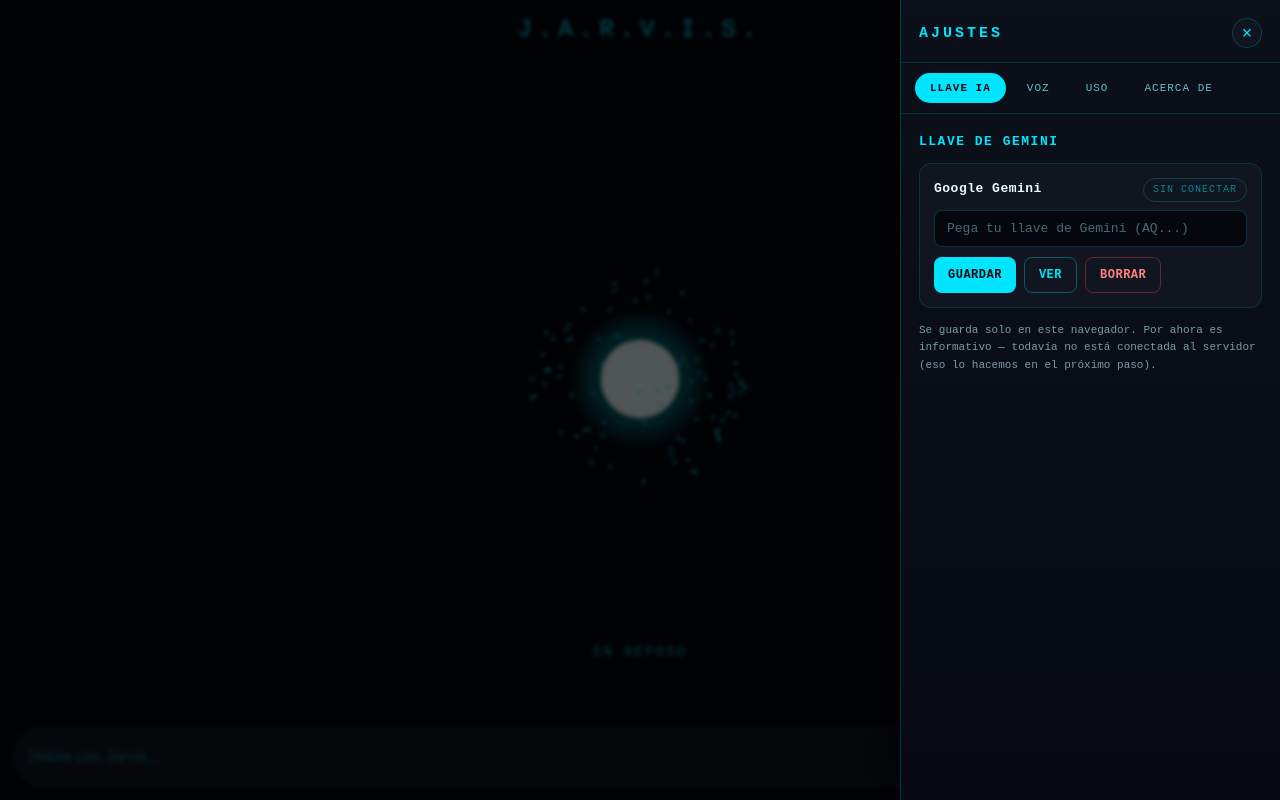
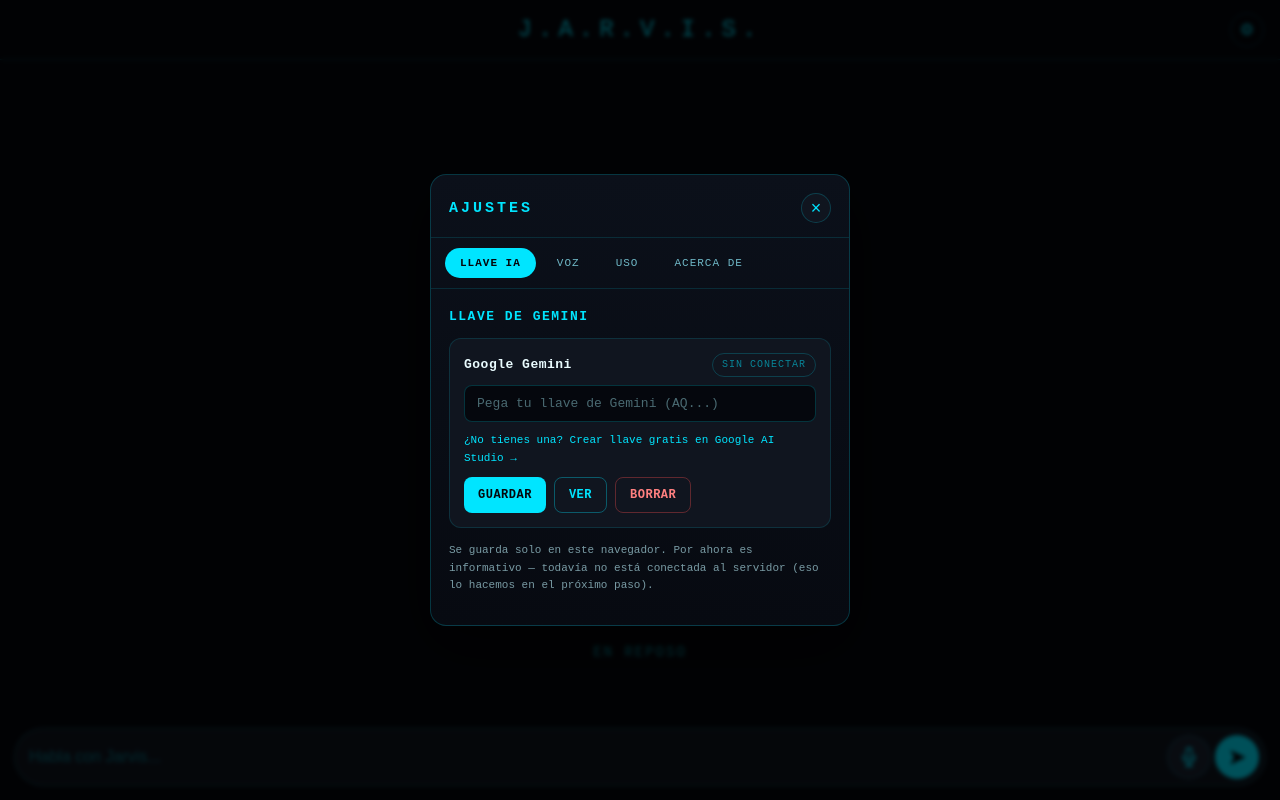
Before and after one commit to eiderdavidgarcia23/Jarvis, a website: page public/index.html in a window 1280 px wide. Both pictures are taken after a click on the button "Ajustes". Drawn offline with Linux system fonts and the light colour scheme.

Commit message:
checkpoint antes de separar boton de AI Studio

```diff
--- a/public/index.html
+++ b/public/index.html
@@ -61,21 +61,23 @@
   #overlayAjustes {
     display: none; position: fixed; inset: 0; background: rgba(0,0,0,0.65); z-index: 50;
     backdrop-filter: blur(2px);
+    align-items: center; justify-content: center; padding: 20px;
   }
-  #overlayAjustes.abierto { display: block; }
+  #overlayAjustes.abierto { display: flex; }
   #panelAjustes {
-    position: fixed; top: 0; right: 0; height: 100%; width: min(90vw, 380px);
+    position: relative; width: min(92vw, 420px); max-height: 85vh;
     background: linear-gradient(180deg, #0b101a 0%, #070a11 100%);
-    border-left: 1px solid #00e5ff33;
-    box-shadow: -12px 0 40px rgba(0,0,0,0.55);
+    border: 1px solid #00e5ff33; border-radius: 16px;
+    box-shadow: 0 20px 60px rgba(0,0,0,0.6);
     z-index: 51;
     display: flex; flex-direction: column;
-    transform: translateX(100%); transition: transform 0.28s ease;
+    transform: scale(0.94); opacity: 0; transition: transform 0.2s ease, opacity 0.2s ease;
   }
-  #overlayAjustes.abierto #panelAjustes { transform: translateX(0); }
+  #overlayAjustes.abierto #panelAjustes { transform: scale(1); opacity: 1; }
   #panelHeader {
     display: flex; align-items: center; justify-content: space-between;
     padding: 18px 18px 14px; border-bottom: 1px solid #00e5ff22; flex-shrink: 0;
+    border-radius: 16px 16px 0 0;
   }
   #panelHeader span { font-size: 15px; letter-spacing: 3px; font-weight: bold; }
   #btnCerrarPanel {
@@ -93,7 +95,7 @@
     white-space: nowrap;
   }
   .tabAjuste.activo { color: #05070d; background: #00e5ff; font-weight: bold; }
-  #contenidoAjustes { flex: 1; overflow-y: auto; padding: 18px; font-size: 13px; line-height: 1.6; }
+  #contenidoAjustes { flex: 1; min-height: 0; overflow-y: auto; padding: 18px; font-size: 13px; line-height: 1.6; }
   .vistaAjuste { display: none; }
   .vistaAjuste.activo { display: block; }
   .vistaAjuste h3 { font-size: 13px; letter-spacing: 1.5px; margin: 0 0 10px; color: #00e5ff; text-transform: uppercase; }
@@ -180,6 +182,7 @@
             <span class="badge" id="badgeLlave">Sin conectar</span>
           </div>
           <input type="password" id="campoLlave" class="campoTexto" placeholder="Pega tu llave de Gemini (AQ...)">
+          <a href="https://aistudio.google.com/apikey" target="_blank" rel="noopener" style="display:inline-block; font-size:11px; color:#00e5ff; text-decoration:none; margin-bottom:10px;">¿No tienes una? Crear llave gratis en Google AI Studio &rarr;</a>
           <div class="filaBtns">
             <button id="btnGuardarLlave" class="btnPanel">Guardar</button>
             <button id="btnVerLlave" class="btnPanel secundario" style="color:#00e5ff; border-color:#00e5ff55;">Ver</button>
```
